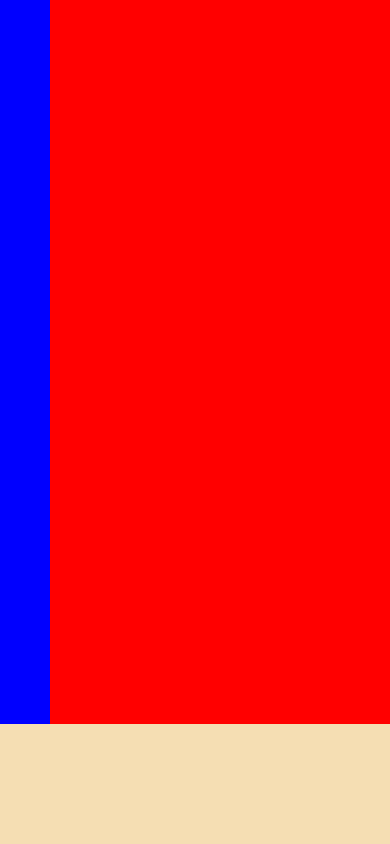
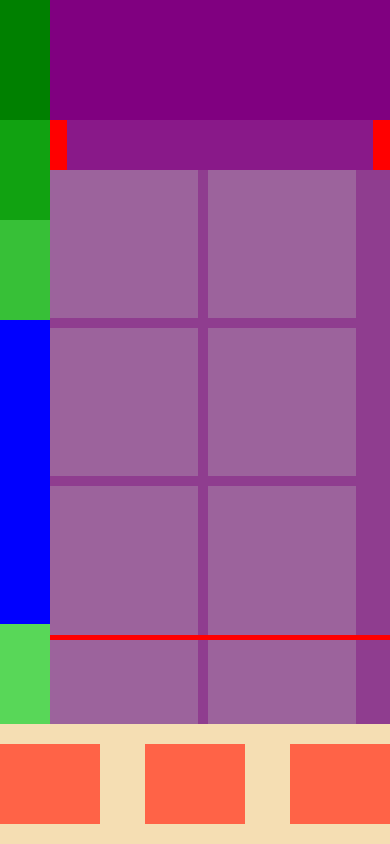
Before and after one commit to SalvatoreCapano/html-css-spotifyweb, a plain HTML site: page index.html in a window 390 px wide. Drawn offline with Linux system fonts and the light colour scheme.

Commit message:
-Agg. layout per i componenti principali -Agg. comportamento responsive per i componenti principali

```diff
--- a/css/style.css
+++ b/css/style.css
@@ -21,37 +21,121 @@
     height: 100%;
 }
 
+/* aside */
 #content > aside {
-    width: 200px;
+    position: relative;
+    width: 230px;
     background-color: blue;
 }
 
+#content > aside #logoContainer {
+    height: 120px;
+    background-color: green;
+}
+
+#content > aside nav {
+    height: 100px;
+    background-color: rgb(17, 162, 17);
+}
+
+#content > aside #playlistContainer {
+    height: 100px;
+    background-color: rgb(55, 192, 55);
+}
+
+#content > aside div:last-child {
+    position: absolute;
+    bottom: 0;
+    left: 0;
+
+    width: 100%;
+
+    height: 100px;
+    background-color: rgb(88, 215, 88);
+}
+
+/* main */
 #content > main {
-    width: calc(100vw - 200px); /* 250px = larghezza aside*/
+    width: calc(100vw - 230px); /* 250px = larghezza aside*/
     background-color: red;
+    overflow: auto;
+}
+
+#content > main #banner {
+    height: 120px;
+    background-color: purple;
+}
+
+#content > main nav {
+    max-width: 750px;
+    width: 90%;
+    margin: 0 auto;
+
+    height: 50px;
+    background-color: rgb(137, 25, 137);
+}
+
+main .category {
+    /* height: 200px; */
+    background-color: rgb(143, 61, 143);
+    margin-bottom: 5px;
+    display: flex;
+    gap: 10px;
+    flex-wrap: wrap;
+}
+
+main .category .card {
+    width: 13vw;
+    height: 13vw;
+    background-color: rgb(156, 99, 156);
 }
 
 /* --- PLAYER --- */
 #player {
     background-color: wheat;
     height: 120px;
+
+    display: flex;
+    justify-content: space-between;
+    align-items: center;
+}
+
+#player > div {
+    width: 100px;
+    height: 80px;
+    background-color: tomato;
 }
 
 
 
 
 
+/* Visualizzazione Medium (tablet) */
+@media screen and (max-width: 768px) {
+    main .category .card {
+        width: 15vw;
+        height: 15vw;
+    }
+}
 
-
-/* Visualizzazione Medium (tablet) */
 /* Visualizzazione Small (smartphone) */
+@media screen and (max-width: 600px) {
+    main .category .card {
+        width: 24vw;
+        height: 24vw;
+    }
+}
 
 /* Visualizzazione Extra Small (small smartphone) */
-@media screen and (max-width: 600px) {
+@media screen and (max-width: 500px) {
     #content > aside {
         width: 50px;
     }
     #content > main {
         width: calc(100vw - 50px); /* 50px = larghezza aside*/
     }
+    main .category .card {
+        width: 38vw;
+        height: 38vw;
+    }
 }
--- a/index.html
+++ b/index.html
@@ -20,12 +20,38 @@
 <body>
     <div id="content">
         <aside>
+            <div id="logoContainer"></div> <!-- /logoContainer-->
+            <nav></nav>
+            <div id="playlistContainer"></div> <!-- /playlistContainer-->
+            <div></div>
+        </aside><main> <!-- per eliminare i 4px dovuti all'inline block su aside e main-->
+            <div id="banner"></div> <!-- /banner-->
+            <nav></nav>
+            <div class="category">
+                <div class="card"></div>
+                <div class="card"></div>
+                <div class="card"></div>
+                <div class="card"></div>
+                <div class="card"></div>
+                <div class="card"></div>
+            </div> <!-- /category-->
 
-        </aside><main> <!-- per eliminare i 4px dovuti all'inline block su aside e main-->
+            <div class="category">
+                <div class="card"></div>
+                <div class="card"></div>
+            </div> <!-- /category-->
 
+            <div class="category">
+                <div class="card"></div>
+                <div class="card"></div>
+            </div> <!-- /category-->
         </main>
     </div> <!-- /content-->
 
-    <div id="player"></div> <!-- /player-->
+    <div id="player">
+        <div></div>
+        <div></div>
+        <div></div>
+    </div> <!-- /player-->
 </body>
 </html>
```
